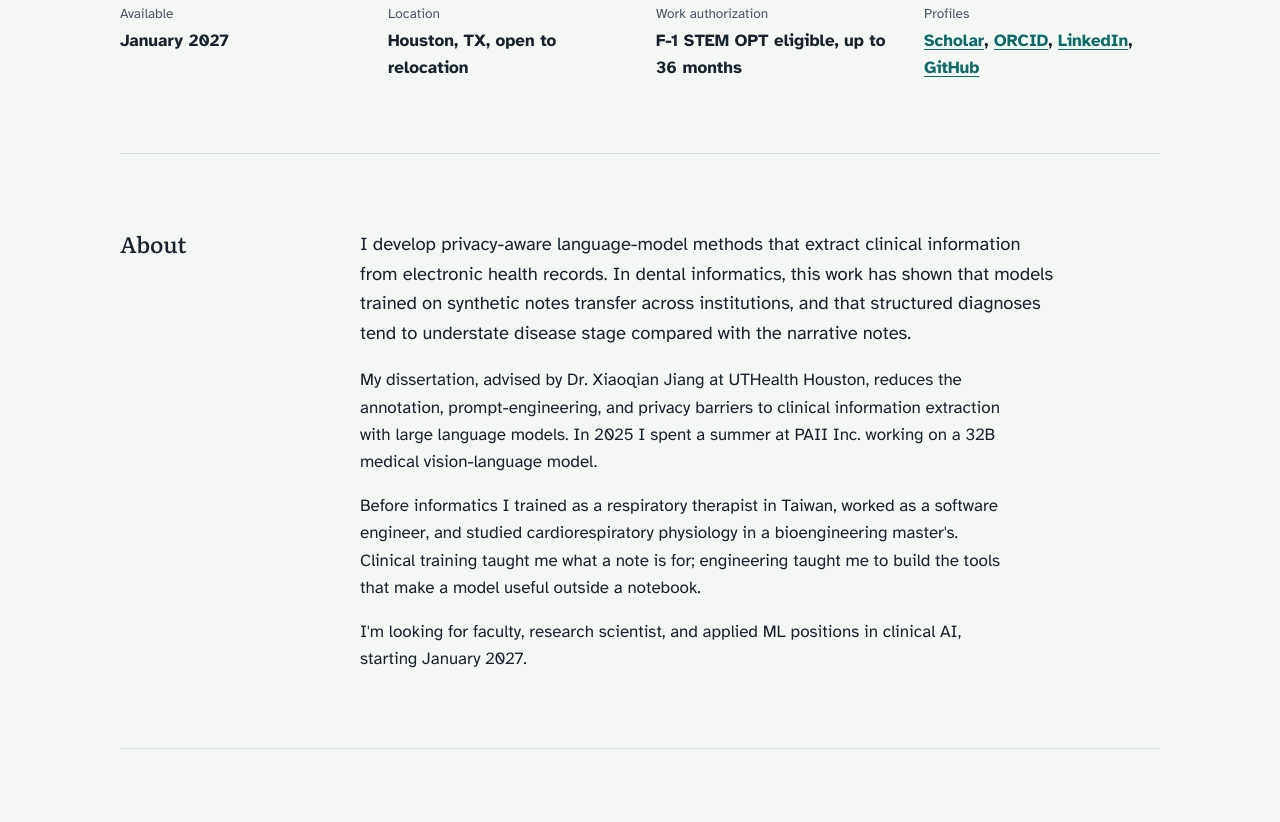
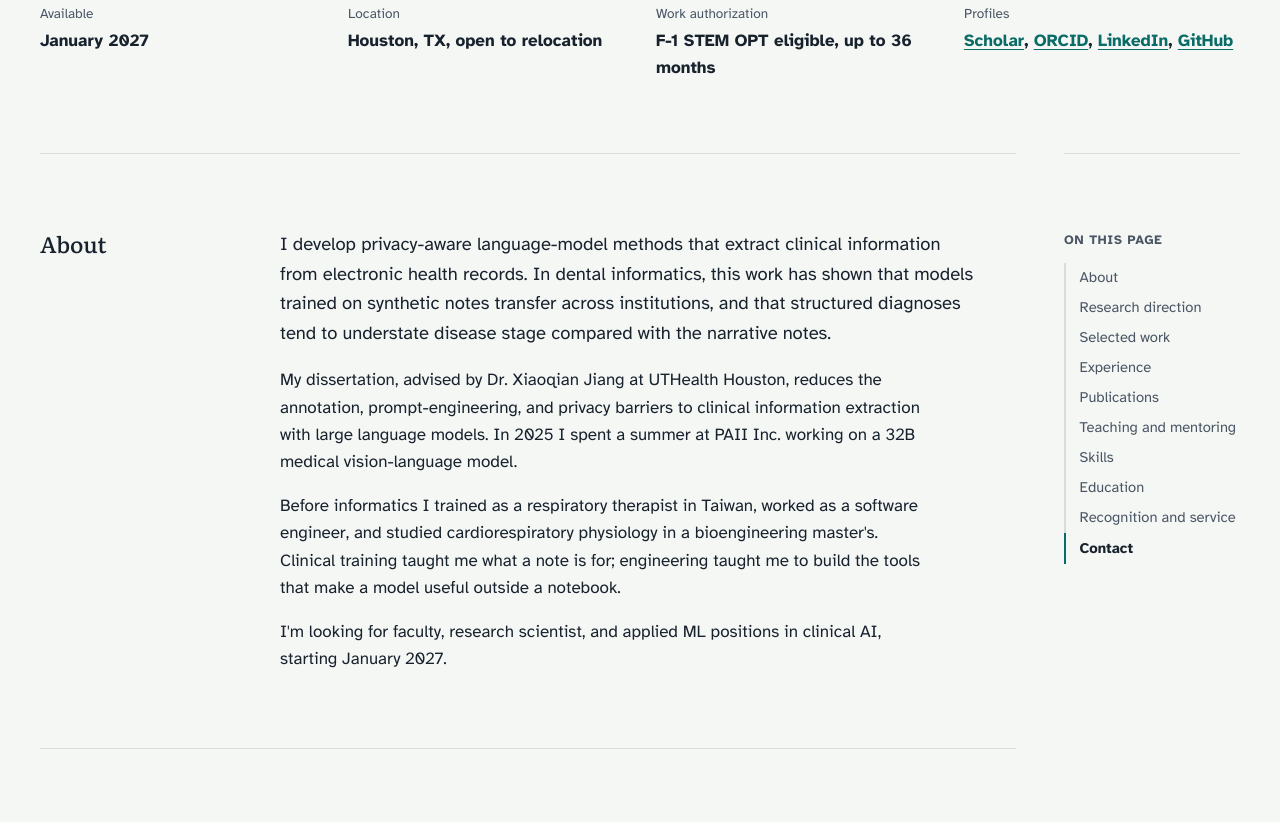
Before and after one commit to lifestrugglee/lifestrugglee.github.io, a plain HTML site: page index.html in a window 1280 px wide. Shown: the part 654-1476 px from the top of the page. Drawn offline with Linux system fonts and the light colour scheme.

Commit message:
Add sidebar

```diff
--- a/index.html
+++ b/index.html
@@ -11,7 +11,7 @@
 <meta property="og:title" content="Yao-Shun (Patrick) Chuang | Clinical AI Researcher">
 <meta property="og:description" content="Privacy-aware language models for clinical information extraction, and reliable estimates of patient state over time. Available January 2027.">
 <meta property="og:url" content="https://lifestrugglee.github.io/">
-<meta property="og:image" content="https://lifestrugglee.github.io/photo.jpg">
+<meta property="og:image" content="https://lifestrugglee.github.io/PatrickChuang.JPG">
 <meta property="og:image:alt" content="Portrait of Yao-Shun (Patrick) Chuang">
 <meta name="twitter:card" content="summary">
 <meta name="theme-color" content="#F5F7F5" media="(prefers-color-scheme: light)">
@@ -46,7 +46,7 @@
 
     --serif: "Literata", Georgia, "Times New Roman", serif;
     --sans: "Atkinson Hyperlegible", system-ui, -apple-system, "Segoe UI", sans-serif;
-    --wrap: 70rem;
+    --wrap: 80rem;
     --gutter: clamp(1rem, 4vw, 2.5rem);
     color-scheme: light;
   }
@@ -355,7 +355,37 @@
 
   footer { border-top: 1px solid var(--rule); padding-block: 2rem 2.5rem; font-size: .88rem; color: var(--ink-2); }
 
+  /* Page layout with right-hand table of contents */
+  .page { display: grid; grid-template-columns: minmax(0, 1fr) 11rem; column-gap: 3rem; }
+  .content { min-width: 0; }
+  .toc { border-top: 1px solid var(--rule); }
+  .toc nav {
+    position: sticky; top: 3.6rem;
+    max-height: calc(100vh - 3.6rem);
+    overflow-y: auto;
+    padding-block: clamp(3rem, 7vw, 4.75rem) 1.5rem;
+  }
+  .toc-title { margin: 0 0 .75rem; font-size: .8rem; font-weight: 700; letter-spacing: .06em; text-transform: uppercase; color: var(--ink-2); }
+  .toc ol { list-style: none; margin: 0; padding: 0; }
+  .toc li + li { margin-top: 0; }
+  .toc a {
+    display: block;
+    padding: .32rem 0 .32rem .85rem;
+    border-left: 2px solid var(--rule);
+    font-size: .92rem;
+    line-height: 1.35;
+    color: var(--ink-2);
+    text-decoration: none;
+    transition: color .15s, border-color .15s;
+  }
+  .toc a:hover { color: var(--ink); text-decoration: none; border-left-color: var(--ink-2); }
+  .toc a.is-active { font-weight: 700; color: var(--ink); border-left-color: var(--accent); }
+
   /* Smaller screens */
+  @media (max-width: 1100px) {
+    .page { grid-template-columns: minmax(0, 1fr); }
+    .toc { display: none; }
+  }
   @media (max-width: 900px) {
     .nav-links { display: none; }
   }
@@ -377,11 +407,13 @@
   @media (prefers-reduced-motion: reduce) {
     html { scroll-behavior: auto; }
     .ent, .tag { animation: none; }
+    .toc a { transition: none; }
   }
 
   @media print {
     :root { --paper: #fff; --ink: #000; --ink-2: #333; --rule: #bbb; --accent: #000; color-scheme: light; }
-    .site-nav, .caption, .skip { display: none !important; }
+    .site-nav, .caption, .skip, .toc { display: none !important; }
+    .page { display: block; }
     .ent, .tag { animation: none; }
     .section { padding-block: 1.5rem; break-inside: avoid-page; }
     .section > h2 { position: static; }
@@ -398,7 +430,7 @@
   "jobTitle": "Clinical AI Researcher",
   "email": "mailto:iwill0202@gmail.com",
   "url": "https://lifestrugglee.github.io/",
-  "image": "https://lifestrugglee.github.io/photo.jpg",
+  "image": "https://lifestrugglee.github.io/PatrickChuang.JPG",
   "address": { "@type": "PostalAddress", "addressLocality": "Houston", "addressRegion": "TX", "addressCountry": "US" },
   "alumniOf": [
     { "@type": "CollegeOrUniversity", "name": "The University of Texas Health Science Center at Houston" },
@@ -460,7 +492,8 @@
     </dl>
   </section>
 
-  <div class="wrap">
+  <div class="wrap page">
+  <div class="content">
 
     <section class="section" id="about" aria-labelledby="about-h">
       <h2 id="about-h">About</h2>
@@ -775,6 +808,25 @@
     </section>
 
   </div>
+
+  <aside class="toc">
+    <nav aria-labelledby="toc-h">
+      <p class="toc-title" id="toc-h">On this page</p>
+      <ol>
+        <li><a href="#about">About</a></li>
+        <li><a href="#research">Research direction</a></li>
+        <li><a href="#work">Selected work</a></li>
+        <li><a href="#experience">Experience</a></li>
+        <li><a href="#publications">Publications</a></li>
+        <li><a href="#teaching">Teaching and mentoring</a></li>
+        <li><a href="#skills">Skills</a></li>
+        <li><a href="#education">Education</a></li>
+        <li><a href="#recognition">Recognition and service</a></li>
+        <li><a href="#contact">Contact</a></li>
+      </ol>
+    </nav>
+  </aside>
+  </div>
 </main>
 
 <footer>
@@ -803,6 +855,35 @@
     });
     if (mq && mq.addEventListener) mq.addEventListener('change', label);
   })();
+
+  // Scrollspy: bold the sidebar link for the section currently in view.
+  (function () {
+    var links = Array.prototype.slice.call(document.querySelectorAll('.toc a'));
+    var sections = links.map(function (a) { return document.getElementById(a.getAttribute('href').slice(1)); });
+    var current = -1;
+    function update() {
+      var line = window.innerHeight * 0.3;
+      var idx = -1;
+      for (var i = 0; i < sections.length; i++) {
+        if (sections[i] && sections[i].getBoundingClientRect().top <= line) idx = i;
+      }
+      var doc = document.documentElement;
+      if (window.innerHeight + window.scrollY >= doc.scrollHeight - 2) idx = sections.length - 1;
+      if (idx === current) return;
+      if (current > -1) { links[current].classList.remove('is-active'); links[current].removeAttribute('aria-current'); }
+      if (idx > -1) { links[idx].classList.add('is-active'); links[idx].setAttribute('aria-current', 'location'); }
+      current = idx;
+    }
+    var ticking = false;
+    function onScroll() {
+      if (ticking) return;
+      ticking = true;
+      requestAnimationFrame(function () { ticking = false; update(); });
+    }
+    window.addEventListener('scroll', onScroll, { passive: true });
+    window.addEventListener('resize', onScroll);
+    update();
+  })();
 </script>
 </body>
 </html>
```
